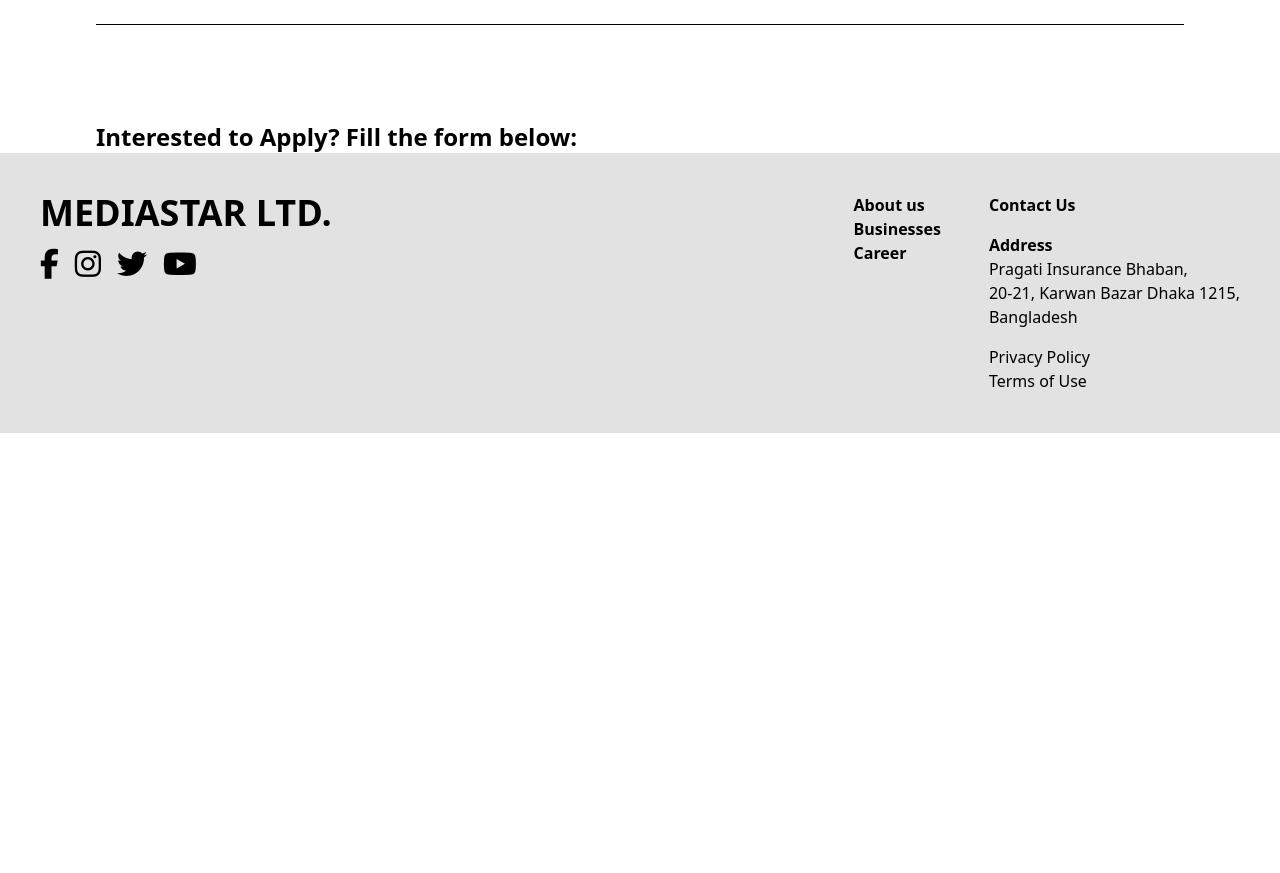
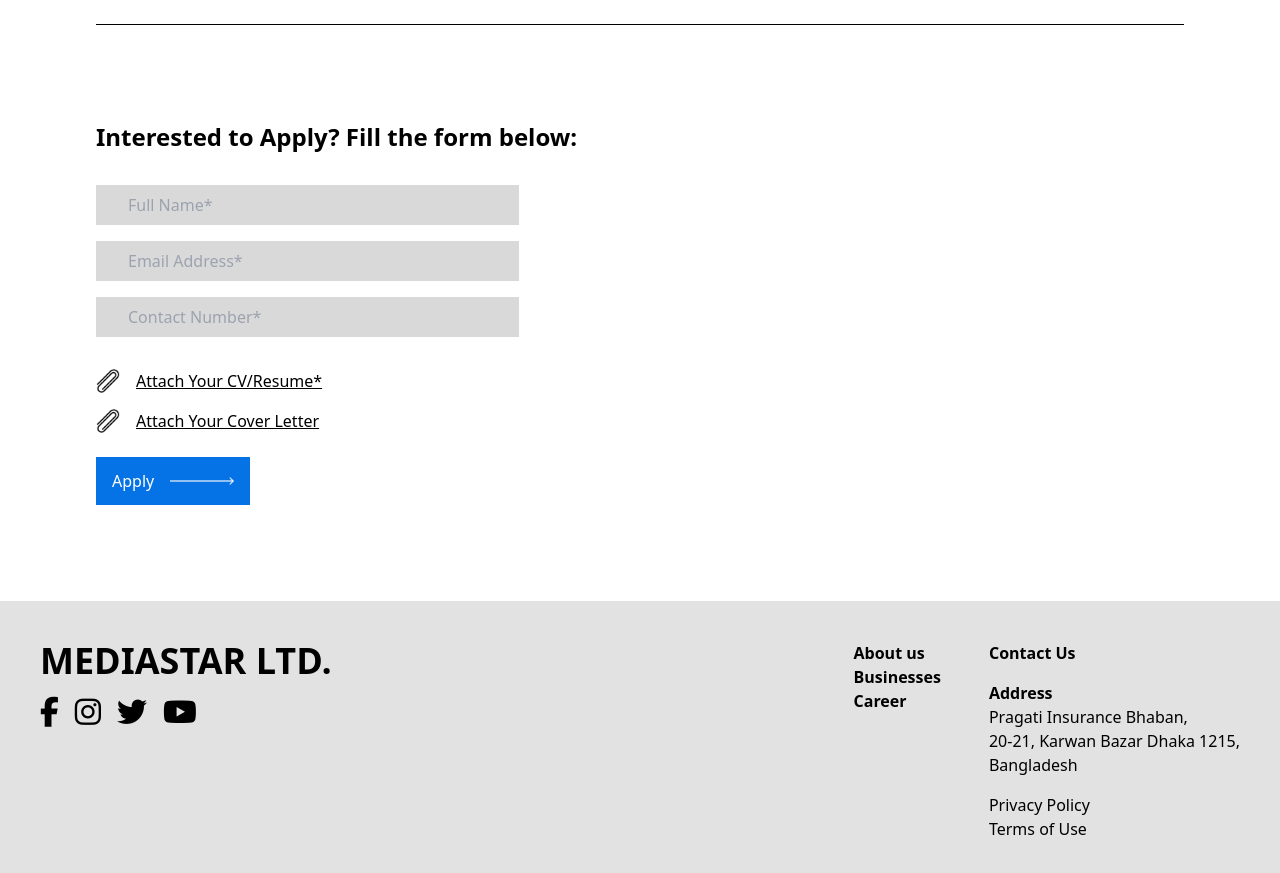
Before and after one commit to shakilkhan2/media-star, a plain HTML site: page career.html in a window 1280 px wide. Shown: the part 2080-2953 px from the top of the page. Before the commit the page ends 2513 px from the top, so only its background shows below. Drawn offline with nearby package versions, Linux system fonts and the light colour scheme.

Commit message:
apply form updted

```diff
--- a/career.html
+++ b/career.html
@@ -205,10 +205,30 @@ Other Benefits: As per company policy
             <hr class="border-black">
     </div>
     <!-- Application Form -->
-    <div class="mx-24">
+    <div class="mx-24 mb-24">
 <h1 class="text-2xl font-bold">Interested to Apply? Fill the form below:</h1>
+<div class="my-8">
+  <input type="text" required name="" id="" placeholder="Full Name*" class="bg-[#D9D9D9] py-2 pl-8  pr-20 md:pr-40 outline-none"> <br>
+<input type="email" required name="" id="" placeholder="Email Address*" class="bg-[#D9D9D9] py-2 pl-8 pr-20 md:pr-40 outline-none my-4"> <br>
+<input type="text" required name="" id="" placeholder="Contact Number*" class="bg-[#D9D9D9] py-2 pl-8 pr-20 md:pr-40 outline-none">
+</div>
+<!-- Upload CV -->
+<div class="flex items-center gap-4 ">
+  <img class="w-6" src="./assets/icons/clip.png" alt="">
+  <label for="cvUpload" class="underline cursor-pointer" id="cvFileLabel">Attach Your CV/Resume*</label>
+  <input type="file" id="cvUpload" name="cv" accept=".pdf, .doc, .docx" style="display: none;" onchange="updateFileName(this, 'cvFileLabel')">
+</div>
 
-    </div>
+<!-- Upload cover letter -->
+<div class="flex items-center gap-4 mt-4">
+  <img class="w-6" src="./assets/icons/clip.png" alt="">
+  <label for="coverLetterUpload" class="underline cursor-pointer" id="coverLetterFileLabel">Attach Your Cover Letter </label>
+  <input type="file" id="coverLetterUpload" name="cover-letter" accept=".pdf, .doc, .docx" style="display: none;" onchange="updateFileName(this, 'coverLetterFileLabel')">
+</div>
+<button class="flex justify-between items-center bg-[#0572E6] px-4 py-3 mt-6">
+  <p class="text-[#fff]">Apply</p>
+  <a class="arrow-link" href=""><img class="w-16 ms-4 " src="./assets/icons/arrow.png" alt="link arrow"></a>
+</button>
     </main>
     <!-- Footer -->
     <footer class="flex flex-col md:flex-row justify-between bg-[#E2E2E2] p-10">
@@ -254,5 +274,16 @@ Other Benefits: As per company policy
     mobileMenu.classList.toggle("hidden");
   });
 </script>
+<!-- upload files -->
+<script>
+  function updateFileName(input, labelId) {
+    const fileLabel = document.getElementById(labelId);
+    if (input.files.length > 0) {
+      fileLabel.textContent = input.files[0].name;
+    } else {
+      fileLabel.textContent = "Attach Your CV/Resume*";
+    }
+  }
+</script>
 </body>
 </html>
```
Also changed, not shown: assets/icons/clip.png (added).
